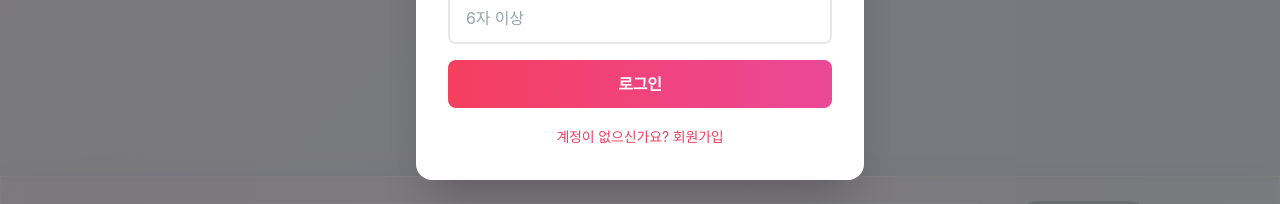
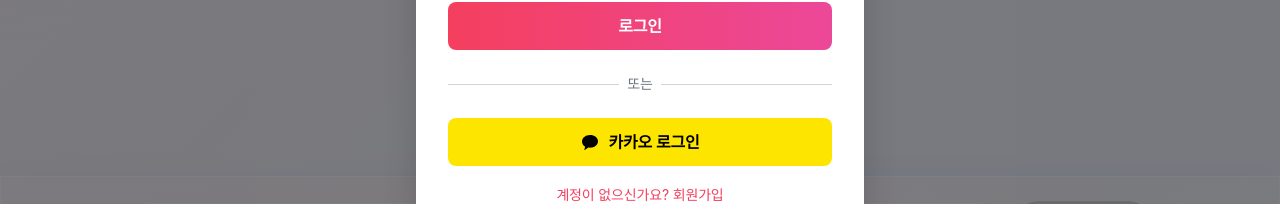
Before and after one commit to Jeonggon-Kim/date-consultant, a Next.js app: page / in a window 1280 px wide. Both pictures are taken after a click on the button "로그인". Shown: the part 420-624 px from the top of the page. Built offline with nearby package versions, Linux system fonts and the light colour scheme; no server answers.

Commit message:
Feat: 카카오 소셜 로그인 추가

```diff
--- a/app/components/AuthModal.tsx
+++ b/app/components/AuthModal.tsx
@@ -81,6 +81,26 @@
     }
   };
 
+  const handleKakaoLogin = async () => {
+    try {
+      setLoading(true);
+      setError(null);
+
+      const { error } = await supabase.auth.signInWithOAuth({
+        provider: 'kakao',
+        options: {
+          redirectTo: `${window.location.origin}/auth/callback`,
+        },
+      });
+
+      if (error) throw error;
+      // OAuth는 리다이렉트되므로 여기서는 아무것도 하지 않음
+    } catch (error: any) {
+      setError(error.message || '카카오 로그인에 실패했습니다');
+      setLoading(false);
+    }
+  };
+
   return (
     <div className="fixed inset-0 bg-black bg-opacity-50 flex items-center justify-center z-50">
       <div className="bg-white rounded-2xl shadow-2xl p-8 max-w-md w-full mx-4">
@@ -158,6 +178,28 @@
           </button>
         </form>
 
+        {/* 소셜 로그인 구분선 */}
+        <div className="relative my-6">
+          <div className="absolute inset-0 flex items-center">
+            <div className="w-full border-t border-gray-300"></div>
+          </div>
+          <div className="relative flex justify-center text-sm">
+            <span className="px-2 bg-white text-gray-500">또는</span>
+          </div>
+        </div>
+
+        {/* 카카오 로그인 버튼 */}
+        <button
+          onClick={handleKakaoLogin}
+          disabled={loading}
+          className="w-full bg-[#FEE500] text-[#000000] py-3 rounded-lg font-semibold hover:bg-[#FDD835] disabled:opacity-50 disabled:cursor-not-allowed transition-all flex items-center justify-center gap-2"
+        >
+          <svg width="20" height="20" viewBox="0 0 20 20" fill="none" xmlns="http://www.w3.org/2000/svg">
+            <path d="M10 3C5.58172 3 2 5.89543 2 9.5C2 11.6484 3.23828 13.5391 5.16406 14.6953L4.30469 17.7109C4.23438 17.9453 4.49219 18.1328 4.69531 17.9922L8.35156 15.6016C8.89062 15.6875 9.44531 15.7344 10 15.7344C14.4183 15.7344 18 12.8389 18 9.23438C18 5.62988 14.4183 3 10 3Z" fill="currentColor"/>
+          </svg>
+          카카오 로그인
+        </button>
+
         <div className="mt-4 text-center">
           <button
             onClick={() => {
```
Also changed, not shown: 1 other file (tests, documents, lock files or other folders).
